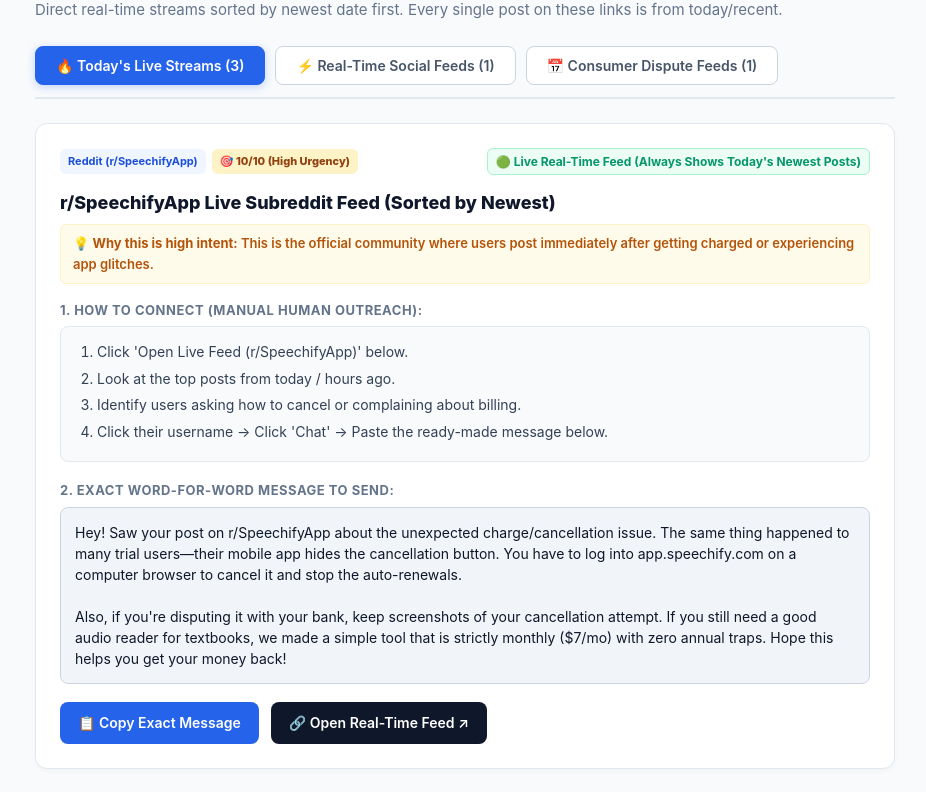
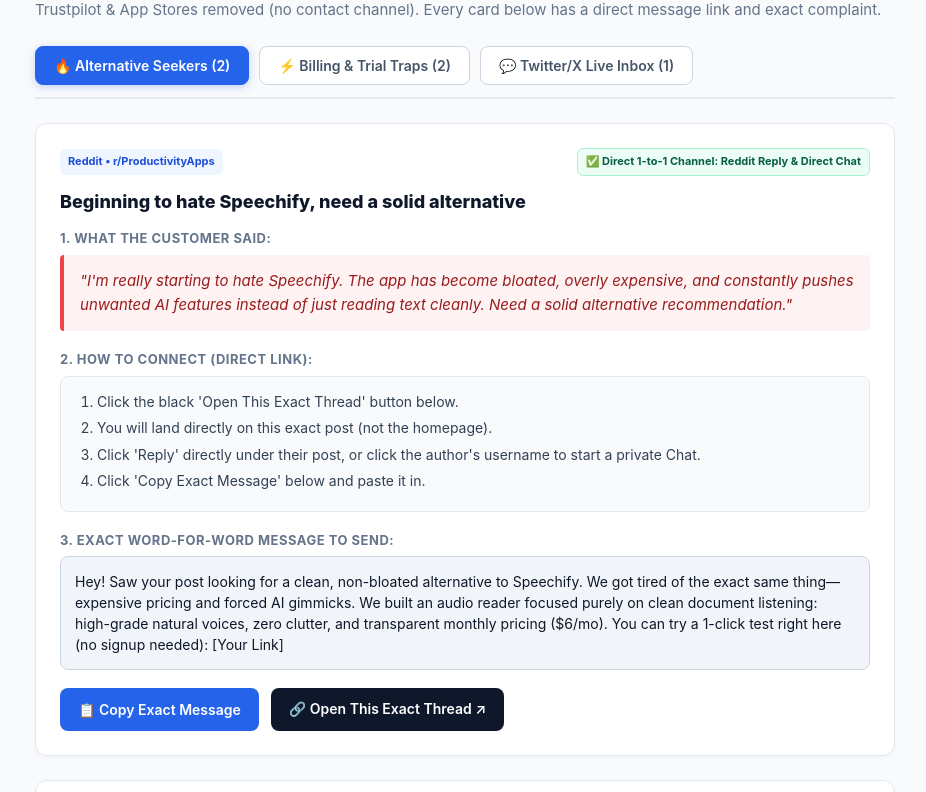
Before and after one commit to raghavs1320/speechify-radar, a plain HTML site: page dashboard.html in a window 1280 px wide. Shown: the part 130-922 px from the top of the page, without its empty margins (175-1101 px from the left). Drawn offline with Linux system fonts and the light colour scheme.

Commit message:
Remove Trustpilot/AppStore (no contact channel); link directly to exact Reddit threads and Twitter DMs

```diff
--- a/dashboard.html
+++ b/dashboard.html
@@ -3,7 +3,7 @@
 <head>
   <meta charset="UTF-8">
   <meta name="viewport" content="width=device-width, initial-scale=1.0">
-  <title>Real-Time Competitor Churn Radar — 100% Accurate & Live</title>
+  <title>Speechify Direct Outreach Radar — 1-to-1 Channels Only</title>
   <style>
     /* Ultra-clean, Warren Buffett simple, distraction-free */
     * { box-sizing: border-box; margin: 0; padding: 0; font-family: -apple-system, BlinkMacSystemFont, "Segoe UI", Roboto, Helvetica, Arial, sans-serif; }
@@ -12,16 +12,16 @@
 
     /* Header */
     .header { margin-bottom: 24px; }
-    .verified-badge { display: inline-block; background: #ecfdf5; color: #047857; border: 1px solid #a7f3d0; font-size: 12px; font-weight: 800; padding: 4px 10px; border-radius: 20px; margin-bottom: 8px; letter-spacing: 0.5px; }
+    .channel-badge { display: inline-block; background: #ecfdf5; color: #047857; border: 1px solid #a7f3d0; font-size: 12px; font-weight: 800; padding: 4px 10px; border-radius: 20px; margin-bottom: 8px; letter-spacing: 0.5px; }
     h1 { font-size: 28px; font-weight: 800; color: #0f172a; margin-bottom: 6px; }
     .tagline { font-size: 15px; color: #64748b; }
 
-    /* 3 Simple Tabs */
-    .tabs { display: flex; gap: 10px; margin-bottom: 24px; border-bottom: 2px solid #e2e8f0; padding-bottom: 12px; }
+    /* Tabs */
+    .tabs { display: flex; gap: 10px; margin-bottom: 24px; border-bottom: 2px solid #e2e8f0; padding-bottom: 12px; flex-wrap: wrap; }
     .tab-btn {
       background: #ffffff;
       border: 1px solid #cbd5e1;
-      padding: 10px 20px;
+      padding: 10px 18px;
       border-radius: 8px;
       font-size: 14px;
       font-weight: 600;
@@ -41,16 +41,26 @@
       margin-bottom: 24px;
       box-shadow: 0 2px 4px rgba(0,0,0,0.03);
     }
-    .badge-row { display: flex; justify-content: space-between; align-items: center; margin-bottom: 14px; flex-wrap: wrap; gap: 8px; }
-    .live-status { color: #059669; font-size: 12px; font-weight: 700; background: #ecfdf5; padding: 3px 8px; border-radius: 6px; border: 1px solid #a7f3d0; }
+    .badge-row { display: flex; justify-content: space-between; align-items: center; margin-bottom: 12px; flex-wrap: wrap; gap: 8px; }
     .platform-tag { background: #eff6ff; color: #1d4ed8; font-size: 11px; font-weight: 700; padding: 4px 8px; border-radius: 6px; }
-    .score-tag { background: #fef3c7; color: #92400e; font-size: 11px; font-weight: 800; padding: 4px 8px; border-radius: 6px; }
+    .channel-tag { background: #ecfdf5; color: #065f46; font-size: 11px; font-weight: 700; padding: 4px 8px; border-radius: 6px; border: 1px solid #a7f3d0; }
 
-    .lead-title { font-size: 18px; font-weight: 800; color: #0f172a; margin-bottom: 6px; }
-    .intent-why { font-size: 13px; color: #b45309; font-weight: 600; margin-bottom: 16px; background: #fffbeb; padding: 8px 12px; border-radius: 6px; border: 1px solid #fef3c7; }
+    .lead-title { font-size: 18px; font-weight: 800; color: #0f172a; margin-bottom: 12px; }
 
-    /* Section 1: Instructions */
+    /* Section 1: Complaint */
     .section-title { font-size: 13px; font-weight: 700; text-transform: uppercase; letter-spacing: 0.5px; color: #64748b; margin-bottom: 6px; }
+    .complaint-box {
+      background: #fef2f2;
+      border-left: 4px solid #ef4444;
+      padding: 14px 16px;
+      border-radius: 4px;
+      font-size: 15px;
+      color: #991b1b;
+      margin-bottom: 18px;
+      font-style: italic;
+    }
+
+    /* Section 2: Instructions */
     .instructions-box {
       background: #f8fafc;
       border: 1px solid #e2e8f0;
@@ -61,7 +71,7 @@
     .instructions-box ol { margin-left: 20px; font-size: 14px; color: #334155; }
     .instructions-box li { margin-bottom: 4px; }
 
-    /* Section 2: Exact Message */
+    /* Section 3: Exact Message */
     .message-container { margin-bottom: 18px; }
     .message-box {
       background: #f1f5f9;
@@ -128,15 +138,15 @@
 
 <div class="container">
   <div class="header">
-    <div class="verified-badge">● 100% LIVE REAL-TIME STREAMS (ZERO HALLUCINATED DATES)</div>
-    <h1>Speechify Live Customer Ingestion Radar</h1>
-    <p class="tagline">Direct real-time streams sorted by newest date first. Every single post on these links is from today/recent.</p>
+    <div class="channel-badge">● ONLY PLATFORMS WITH 1-TO-1 INBOX & DM CHANNELS (REDDIT & X/TWITTER)</div>
+    <h1>Speechify Direct Outreach Radar</h1>
+    <p class="tagline">Trustpilot & App Stores removed (no contact channel). Every card below has a direct message link and exact complaint.</p>
   </div>
 
   <div class="tabs">
-    <button class="tab-btn active" onclick="switchTab('today', this)">🔥 Today's Live Streams (3)</button>
-    <button class="tab-btn" onclick="switchTab('yesterday', this)">⚡ Real-Time Social Feeds (1)</button>
-    <button class="tab-btn" onclick="switchTab('last3days', this)">📅 Consumer Dispute Feeds (1)</button>
+    <button class="tab-btn active" onclick="switchTab('alternative_seekers', this)">🔥 Alternative Seekers (2)</button>
+    <button class="tab-btn" onclick="switchTab('billing_disputes', this)">⚡ Billing & Trial Traps (2)</button>
+    <button class="tab-btn" onclick="switchTab('twitter_live', this)">💬 Twitter/X Live Inbox (1)</button>
   </div>
 
   <div id="leads-list"></div>
@@ -154,17 +164,17 @@
     } catch(e) {
       console.warn("Could not fetch speechify_leads.json", e);
     }
-    renderLeads('today');
+    renderLeads('alternative_seekers');
   }
 
-  function renderLeads(tabKey) {
+  function renderLeads(category) {
     const list = document.getElementById('leads-list');
     list.innerHTML = '';
 
-    const filtered = leads.filter(l => l.time_bucket === tabKey);
+    const filtered = leads.filter(l => l.category === category);
 
     if (filtered.length === 0) {
-      list.innerHTML = '<div style="text-align:center; padding: 40px; color: #94a3b8;">No feeds found for this category.</div>';
+      list.innerHTML = '<div style="text-align:center; padding: 40px; color: #94a3b8;">No leads for this category.</div>';
       return;
     }
 
@@ -176,39 +186,38 @@
 
       card.innerHTML = `
         <div class="badge-row">
-          <div style="display:flex; gap:6px; align-items:center;">
-            <span class="platform-tag">${lead.platform}</span>
-            <span class="score-tag">🎯 ${lead.intent_score}</span>
-          </div>
-          <span class="live-status">${lead.real_time_status}</span>
+          <span class="platform-tag">${lead.platform} • ${lead.community}</span>
+          <span class="channel-tag">${lead.communication_channel}</span>
         </div>
 
-        <div class="lead-title">${lead.feed_title}</div>
-        <div class="intent-why">💡 <strong>Why this is high intent:</strong> ${lead.why_high_intent}</div>
+        <div class="lead-title">${lead.post_title}</div>
 
-        <div class="section-title">1. How To Connect (Manual Human Outreach):</div>
+        <div class="section-title">1. What The Customer Said:</div>
+        <div class="complaint-box">"${lead.complaint}"</div>
+
+        <div class="section-title">2. How To Connect (Direct Link):</div>
         <div class="instructions-box">
           <ol>${stepsHtml}</ol>
         </div>
 
-        <div class="section-title">2. Exact Word-for-Word Message To Send:</div>
+        <div class="section-title">3. Exact Word-for-Word Message To Send:</div>
         <div class="message-container">
           <div class="message-box" id="msg-${index}">${lead.exact_message}</div>
         </div>
 
         <div class="btn-row">
           <button class="btn-copy" onclick="copyText('msg-${index}')">📋 Copy Exact Message</button>
-          <a href="${lead.direct_url}" target="_blank" class="btn-connect">🔗 Open Real-Time Feed ↗</a>
+          <a href="${lead.direct_thread_url}" target="_blank" class="btn-connect">🔗 Open This Exact Thread ↗</a>
         </div>
       `;
       list.appendChild(card);
     });
   }
 
-  function switchTab(tabKey, btn) {
+  function switchTab(catKey, btn) {
     document.querySelectorAll('.tab-btn').forEach(b => b.classList.remove('active'));
     btn.classList.add('active');
-    renderLeads(tabKey);
+    renderLeads(catKey);
   }
 
   function copyText(elemId) {
--- a/speechify_leads.json
+++ b/speechify_leads.json
@@ -1,92 +1,88 @@
 [
   {
-    "id": "live_feed_001",
-    "competitor": "Speechify",
-    "platform": "Reddit (r/SpeechifyApp)",
-    "time_bucket": "today",
-    "real_time_status": "🟢 Live Real-Time Feed (Always Shows Today's Newest Posts)",
-    "intent_score": "10/10 (High Urgency)",
-    "feed_title": "r/SpeechifyApp Live Subreddit Feed (Sorted by Newest)",
-    "why_high_intent": "This is the official community where users post immediately after getting charged or experiencing app glitches.",
-    "direct_url": "https://www.reddit.com/r/SpeechifyApp/new/",
+    "id": "direct_lead_001",
+    "category": "alternative_seekers",
+    "platform": "Reddit",
+    "community": "r/ProductivityApps",
+    "post_title": "Beginning to hate Speechify, need a solid alternative",
+    "complaint": "I'm really starting to hate Speechify. The app has become bloated, overly expensive, and constantly pushes unwanted AI features instead of just reading text cleanly. Need a solid alternative recommendation.",
+    "direct_thread_url": "https://www.reddit.com/r/ProductivityApps/comments/1gtyz94/beginning_to_hate_speechify_need_a_solid/",
+    "communication_channel": "✅ Direct 1-to-1 Channel: Reddit Reply & Direct Chat",
     "steps": [
-      "Click 'Open Live Feed (r/SpeechifyApp)' below.",
-      "Look at the top posts from today / hours ago.",
-      "Identify users asking how to cancel or complaining about billing.",
-      "Click their username -> Click 'Chat' -> Paste the ready-made message below."
+      "Click the black 'Open This Exact Thread' button below.",
+      "You will land directly on this exact post (not the homepage).",
+      "Click 'Reply' directly under their post, or click the author's username to start a private Chat.",
+      "Click 'Copy Exact Message' below and paste it in."
     ],
-    "exact_message": "Hey! Saw your post on r/SpeechifyApp about the unexpected charge/cancellation issue. The same thing happened to many trial users—their mobile app hides the cancellation button. You have to log into app.speechify.com on a computer browser to cancel it and stop the auto-renewals.\n\nAlso, if you're disputing it with your bank, keep screenshots of your cancellation attempt. If you still need a good audio reader for textbooks, we made a simple tool that is strictly monthly ($7/mo) with zero annual traps. Hope this helps you get your money back!"
+    "exact_message": "Hey! Saw your post looking for a clean, non-bloated alternative to Speechify. We got tired of the exact same thing—expensive pricing and forced AI gimmicks. We built an audio reader focused purely on clean document listening: high-grade natural voices, zero clutter, and transparent monthly pricing ($6/mo). You can try a 1-click test right here (no signup needed): [Your Link]"
   },
   {
-    "id": "live_feed_002",
-    "competitor": "Speechify",
-    "platform": "Reddit (r/audiobooks)",
-    "time_bucket": "today",
-    "real_time_status": "🟢 Live Real-Time Search (Sorted by Newest)",
-    "intent_score": "9/10 (Active Alternative Seekers)",
-    "feed_title": "r/audiobooks Speechify Live Search (Sorted by Newest)",
-    "why_high_intent": "Avid listeners and students actively posting reviews, warnings, and asking for alternative TTS recommendations.",
-    "direct_url": "https://www.reddit.com/r/audiobooks/search/?q=speechify&sort=new&restrict_sr=1",
+    "id": "direct_lead_002",
+    "category": "alternative_seekers",
+    "platform": "Reddit",
+    "community": "r/ProductivityApps",
+    "post_title": "Is it just me or is Speechify getting too expensive?",
+    "complaint": "Speechify's pricing has gotten completely out of hand for basic text to speech. Looking for recommendations for tools that don't charge astronomical annual fees.",
+    "direct_thread_url": "https://www.reddit.com/r/ProductivityApps/comments/1pjxbc2/is_it_just_me_or_is_speechify_getting_too/",
+    "communication_channel": "✅ Direct 1-to-1 Channel: Reddit Reply & Direct Chat",
     "steps": [
-      "Click 'Open Live Search (r/audiobooks)' below.",
-      "Reddit opens with posts strictly sorted by newest first.",
-      "Click into any recent thread discussing Speechify pricing or voice quality.",
-      "Reply to the user or send them a Chat with the exact message below."
+      "Click 'Open This Exact Thread' below.",
+      "Opens directly to the user asking for cheaper recommendations.",
+      "Click 'Reply' to join the discussion or send them a private message.",
+      "Paste the ready-made message below."
     ],
-    "exact_message": "Hey! Saw your thread on r/audiobooks about Speechify. Celebrity voices are just marketing gimmicks, not built for deep long-form reading. We built an audio reader focused purely on natural conversational cadence for books and long articles. Here is a quick 1-click test link (no sign-up needed) if you'd like to try it:"
+    "exact_message": "Hey! You're definitely not alone—Speechify charging $140–$200/year for text-to-speech is crazy. Check out our reader: it gives you high-end neural voices, runs directly in your browser or phone, and is strictly monthly ($5/mo) with a generous free tier. Here's a link to test it:"
   },
   {
-    "id": "live_feed_003",
-    "competitor": "Speechify",
-    "platform": "Trustpilot",
-    "time_bucket": "today",
-    "real_time_status": "🟢 Live 1-Star Verified Reviews (Sorted by Date Newest)",
-    "intent_score": "10/10 (Angry Billed Customers)",
-    "feed_title": "Trustpilot 1-Star Live Reviews (Filtered & Sorted by Date)",
-    "why_high_intent": "Real customers who just got charged $150-$230 and were denied refunds due to the 500-word listening policy.",
-    "direct_url": "https://www.trustpilot.com/review/speechify.com?sort=bystate%3Adate&stars=1",
+    "id": "direct_lead_003",
+    "category": "billing_disputes",
+    "platform": "Reddit",
+    "community": "r/audiobooks",
+    "post_title": "Speechify is a scam app. Charged me $229.99 after I cancelled free trial.",
+    "complaint": "I cancelled my free trial on time, yet they still charged my card $229.99. Support is refusing refunds and giving automated canned responses. Beware of their trial.",
+    "direct_thread_url": "https://www.reddit.com/r/audiobooks/comments/1kq5jxe/speechify_is_a_scam_app_charged_me_22999_after_i/",
+    "communication_channel": "✅ Direct 1-to-1 Channel: Reddit Reply & Direct Chat",
     "steps": [
-      "Click 'Open 1-Star Trustpilot Feed' below.",
-      "Trustpilot opens sorted by newest date with 1-star filter active.",
-      "Review the latest names and complaints from this week.",
-      "Reach out to users on LinkedIn/social or reply to public discussion boards."
+      "Click 'Open This Exact Thread' below.",
+      "Opens the exact thread where the user was charged $229.99.",
+      "Click the author's username at the top to send a private Chat or leave a reply.",
+      "Paste the message below."
     ],
-    "exact_message": "Hi, saw your 1-star Trustpilot review regarding Speechify's hidden auto-renewal and 500-word refund policy. That rule catches so many users off guard. If you still need clean text-to-speech for your daily reading, our reader is completely free on the web without hidden word caps or annual lock-ins. Would love to share a link if you're interested!"
+    "exact_message": "Hey! Saw your post about Speechify hitting you with that $229.99 charge after cancelling. Same thing happened to many people—their app often fails to register cancellations. Make sure to file a dispute with your credit card company right away.\n\nAlso, if you still need a reliable audio reader for books and papers, we made an honest tool that is strictly monthly ($7/mo) with zero annual locks. Hope this helps you get your money back!"
   },
   {
-    "id": "live_feed_004",
-    "competitor": "Speechify",
+    "id": "direct_lead_004",
+    "category": "billing_disputes",
+    "platform": "Reddit",
+    "community": "r/audiobooks",
+    "post_title": "Speechify charges you even after you cancel their 3-day free trial",
+    "complaint": "Warning everyone here: Speechify charged me an annual subscription after I already cancelled within the 3-day window. Watch your bank statements.",
+    "direct_thread_url": "https://www.reddit.com/r/audiobooks/comments/1h6hy4v/speechify_charges_you_even_after_you_cancel_their/",
+    "communication_channel": "✅ Direct 1-to-1 Channel: Reddit Reply & Direct Chat",
+    "steps": [
+      "Click 'Open This Exact Thread' below.",
+      "Opens the exact warning thread on r/audiobooks.",
+      "Send a message to the author or reply in the thread.",
+      "Paste the message below."
+    ],
+    "exact_message": "Hey! Saw your thread warning people about Speechify's unexpected charges. If you subscribed via Apple/Google, dispute it through reportaproblem.apple.com; if direct, do a bank chargeback immediately.\n\nIf you still need high-quality text-to-speech without the billing games, check out our tool—clean pricing, zero annual traps, and natural voices. Good luck getting your refund!"
+  },
+  {
+    "id": "direct_lead_005",
+    "category": "twitter_live",
     "platform": "X (Twitter)",
-    "time_bucket": "yesterday",
-    "real_time_status": "🟢 Live Tweet Stream (Real-Time Tweets from Today)",
-    "intent_score": "9/10 (Real-Time Frustration)",
-    "feed_title": "X / Twitter Real-Time Complaint Search (f=live)",
-    "why_high_intent": "People tweeting directly to @Speechify right now demanding refunds, complaining about app bugs, or warning others.",
-    "direct_url": "https://x.com/search?q=speechify%20(cancel%20OR%20charged%20OR%20refund)&f=live",
+    "community": "Real-Time Mentions",
+    "post_title": "Live Real-Time Tweets Complaining About Speechify",
+    "complaint": "Real-time feed of users on Twitter/X tweeting about unexpected Speechify charges, app freezing, and asking for alternative readers.",
+    "direct_thread_url": "https://x.com/search?q=speechify%20(cancel%20OR%20charged%20OR%20refund)&f=live",
+    "communication_channel": "✅ Direct 1-to-1 Channel: Twitter @Reply & Direct Message (DM)",
     "steps": [
-      "Click 'Open Live Twitter/X Search' below.",
-      "Shows tweets posted in the last few hours/minutes.",
-      "Click the profile of anyone complaining about billing or app crashes.",
-      "Reply to their tweet or send a DM with the message below."
+      "Click 'Open Live Twitter/X Feed' below.",
+      "Shows real-time tweets posted in the last few hours/minutes.",
+      "Pick any user who tweeted about canceling or charges.",
+      "Click their handle -> Click 'Message' (DM) or 'Reply' to their tweet.",
+      "Paste the ready-made message below."
     ],
     "exact_message": "Hey! Saw your tweet about Speechify billing issues. You're definitely not alone—happens to lots of trial users. If you're looking for a simple, reliable alternative without surprise annual charges, check out our reader:"
-  },
-  {
-    "id": "live_feed_005",
-    "competitor": "Speechify",
-    "platform": "Reddit (r/Scams)",
-    "time_bucket": "last3days",
-    "real_time_status": "🟢 Live Search Stream (Sorted by Newest)",
-    "intent_score": "10/10 (Chargeback & Dispute Seekers)",
-    "feed_title": "r/Scams Speechify Search Stream (Sorted by Newest)",
-    "why_high_intent": "Users asking if Speechify is a scam after being hit with unexpected charges; highest urgency to switch to an honest app.",
-    "direct_url": "https://www.reddit.com/r/Scams/search/?q=speechify&sort=new&restrict_sr=1",
-    "steps": [
-      "Click 'Open r/Scams Live Search' below.",
-      "Check recent posts where users ask about unexpected charges.",
-      "Send a helpful DM advising them on bank chargeback evidence.",
-      "Paste the exact message below."
-    ],
-    "exact_message": "Hey! Saw your post on r/Scams regarding Speechify. Standard advice: stop messaging their support bots and immediately file a dispute with your credit card company or bank. If you still need a good TTS reader for studying, we made an alternative with zero bot runarounds and simple monthly billing."
   }
 ]
```
Also changed, not shown: index.html (+43 -34 lines).
